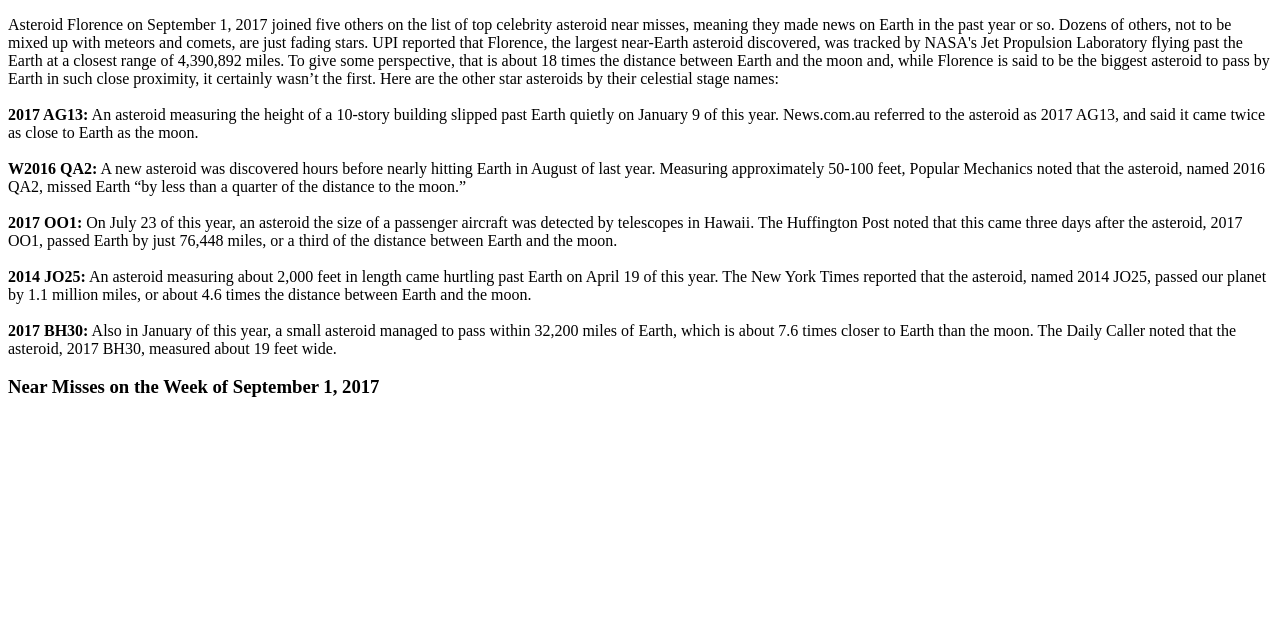
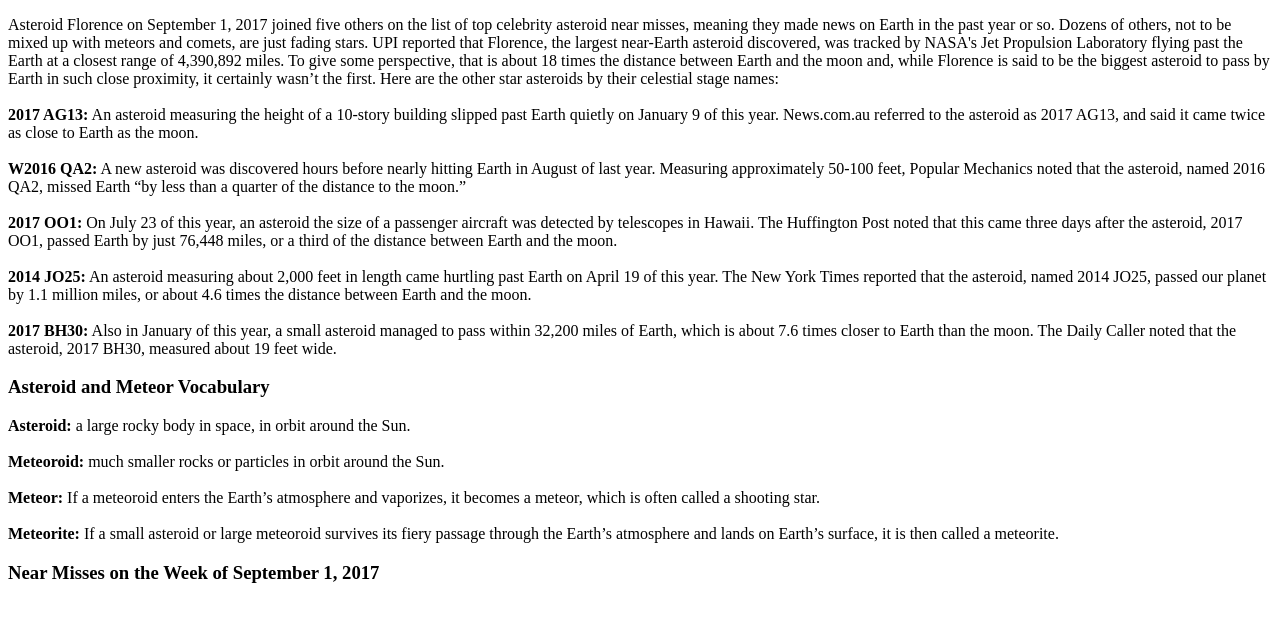
Before and after one commit to E-Armstrong/nasa-api, a plain HTML site: page index.html in a window 1280 px wide. Shown: the part 105-726 px from the top of the page. Drawn offline with nearby package versions, Linux system fonts and the light colour scheme; no server answers.

Commit message:
Added text content on html file

```diff
--- a/index.html
+++ b/index.html
@@ -33,13 +33,21 @@
 
         The Daily Caller noted that the asteroid, 2017 BH30, measured about 19 feet wide.
         </p>
+    <h3>Asteroid and Meteor Vocabulary</h3>
+    <p><strong>Asteroid:</strong> a large rocky body in space, in orbit around the Sun.<br><br>
 
+        <strong>Meteoroid:</strong> much smaller rocks or particles in orbit around the Sun.<br><br>
+
+        <strong>Meteor:</strong> If a meteoroid enters the Earth’s atmosphere and vaporizes, it becomes a meteor, which is often called a shooting star.<br><br>
+
+        <strong>Meteorite:</strong> If a small asteroid or large meteoroid survives its fiery passage through the Earth’s atmosphere and lands on Earth’s surface, it is then called a meteorite.
+    </p>
     <h3>Near Misses on the Week of September 1, 2017</h3>
     <div id="main-container">
 
     </div>
 
-        <script language="JavaScript" type="text/javascript" src="https://cdnjs.cloudflare.com/ajax/libs/jquery/3.2.1/jquery.min.js"></script>
-<script src="/main.js"></script>
+    <script language="JavaScript" type="text/javascript" src="https://cdnjs.cloudflare.com/ajax/libs/jquery/3.2.1/jquery.min.js"></script>
+    <script src="/main.js"></script>
 </body>
 </html>
--- a/main.css
+++ b/main.css
@@ -0,0 +1,3 @@
+#main-container {
+    position: relative;
+}
```
